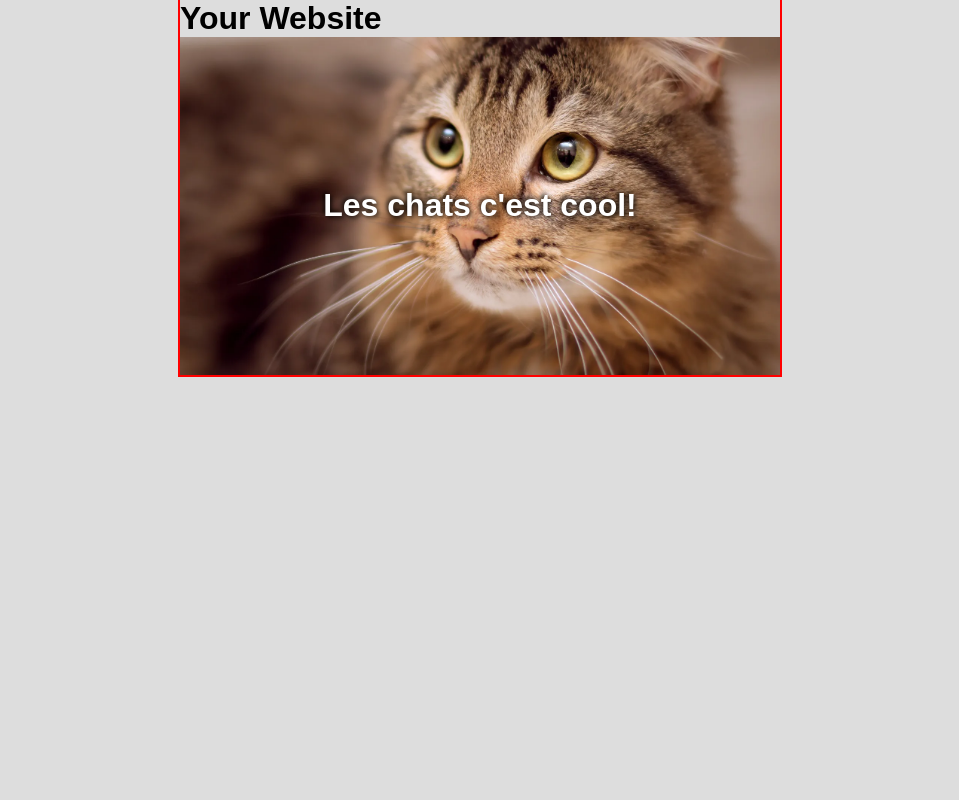
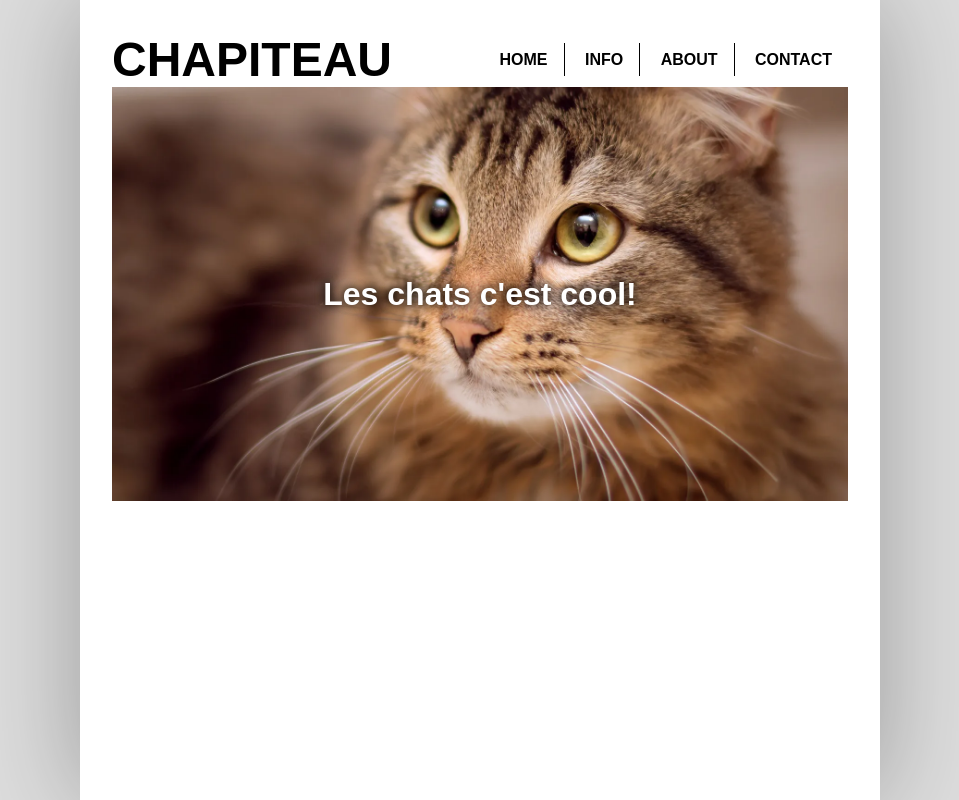
Before and after one commit to Ayuka-artwork/your-website, a plain HTML site: page index.html in a window 1280 px wide. Shown: the whole page, without its empty margins (160-1119 px from the left). Drawn offline with Linux system fonts and the light colour scheme.

Commit message:
Update header branding and improve navigation styles
Changed the site title in the header from 'Your Website' to 'Chapiteau' and added visible text to navigation links in index.html. Enhanced styles in styles.css by updating the layout, header, logo, and navigation appearance, and improved the hero section's visual effects.

```diff
--- a/index.html
+++ b/index.html
@@ -15,13 +15,13 @@
 
 		<header>
 			<div id="Logo">
-				<h1>Your Website</h1>
+				<h1>Chapiteau</h1>
 			</div>
 			<nav>
-				<a href="#Home"></a>
-				<a href="#Info"></a>
-				<a href="#About"></a>
-				<a href="#Contact"></a>
+				<a href="#Home">Home</a>
+				<a href="#Info">Info</a>
+				<a href="#About">About</a>
+				<a href="#Contact">Contact</a>
 			</nav>
 		</header>
 
--- a/styles.css
+++ b/styles.css
@@ -7,16 +7,51 @@ body {
 }
 
 #Page {
-	outline: 2px solid red;
-	width: 600px;
+	background-color: #FFF;
+	max-width: 800px;
+	min-height: 100vh;
 	margin: auto;
+	min-height: 100vh;
+	padding: 2rem;
+	margin:auto;
+
+	box-shadow: 0 0 100px rgba(0,0,0,0.3);
+}
+
+header {
+	display: flex;
+	justify-content: space-between;
+	align-items: center;
+	margin-bottom: 2rem 0;
+}
+
+#Logo {
+	font-size: 1.5rem;
+	font-weight: bold;
+	align-items: center;
+	text-transform: uppercase;
+}
+
+nav a {
+	text-decoration: none;
+	color: inherit;
+	font-size: 1rem;
+	font-weight: bold;
+	text-transform: uppercase;
+	padding: 0.5rem 1rem;
+}
+
+nav a:not(:last-of-type) {
+	border-right: 1px solid black;
+}
+
+nav a:hover {
+	text-decoration: underline;
 }
 
 .hero {
 	position: relative;
 	aspect-ratio: 16 / 9;
-
-	max-width: 640px;
 }
 
 .hero .texte {
@@ -28,22 +63,22 @@ body {
 	flex-direction: column;
 	justify-content: center;
 	align-items: center;
-	z-index: 1;
+	z-index: 2;
 
 	color: white;
 }
 
 .hero h1 {
 	text-shadow:
-	2px 2px 4px rgba(0, 0, 0, 0.7),
-	-2px -2px 4px rgba(0, 0, 0, 0.7);
+	0px 0px 10px rgba(0, 0, 0, 0.7),
+	0px 0px 10px rgba(0, 0, 0, 0.7);
 }
 
 .hero .carousel {
 	position: absolute;
 	top: 0; left: 0;
 	width: 100%; height: 100%;
-	z-index: -1;
+	z-index: 1;
 }
 
 .carousel img {
```
